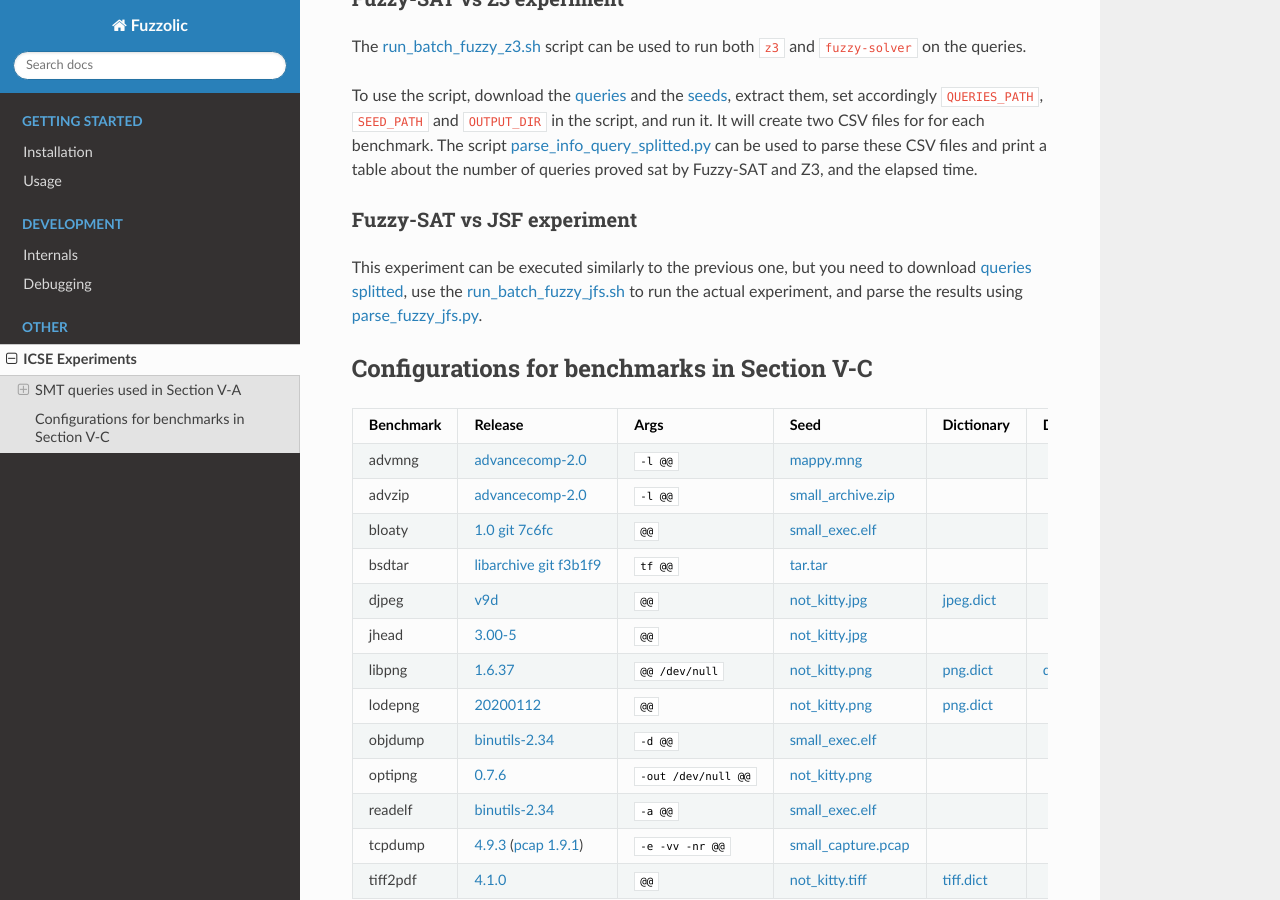
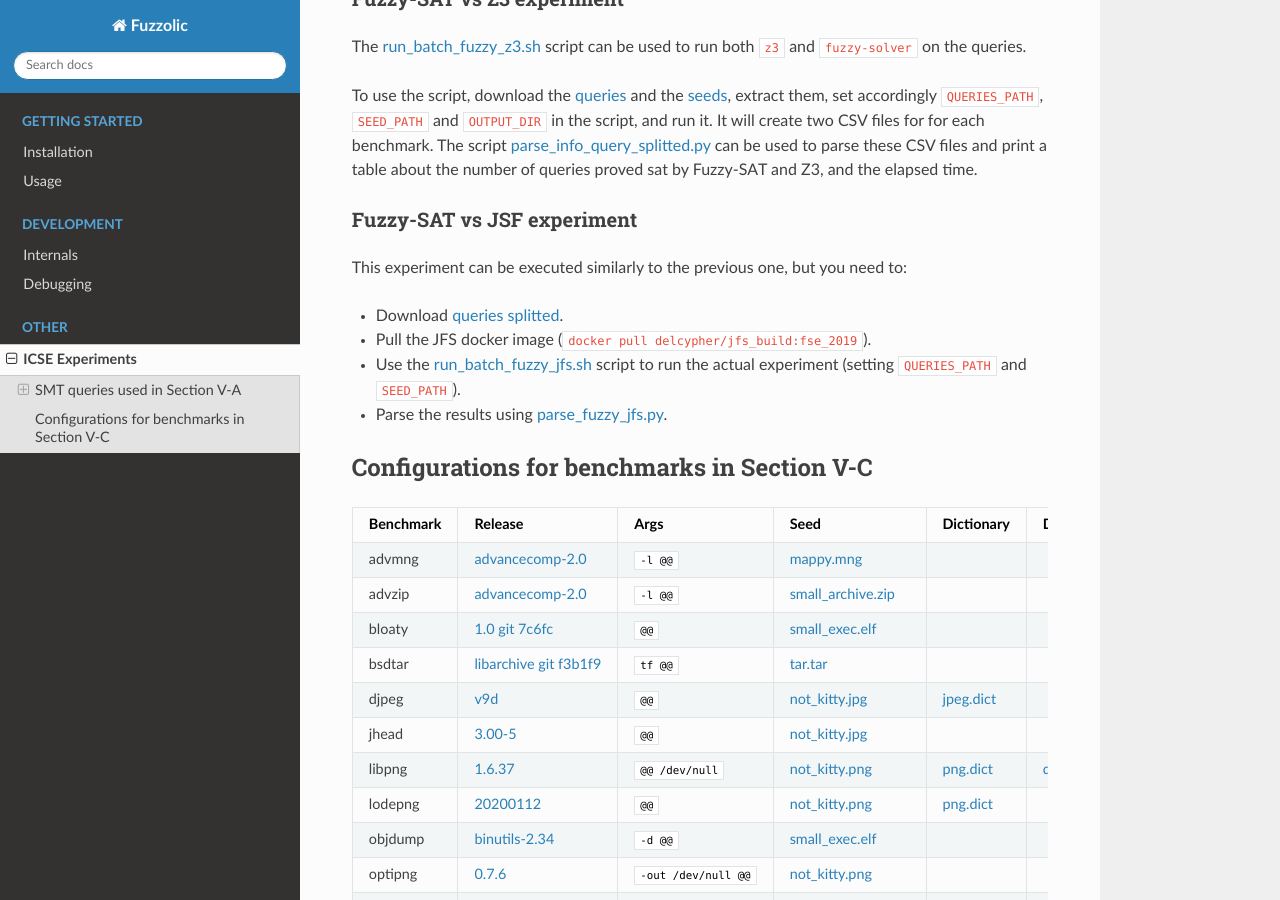
Before and after one commit to season-lab/fuzzolic, a Sphinx documentation site: the page built from docs/icse-experiments.md, in a window 1280 px wide and 900 px high, scrolled down 1132 px. Built offline with Sphinx 7.4.7 and the Read the Docs theme 2.0.0, drawn with Linux system fonts in a browser that asks for light colours.

Commit message:
Update icse-experiments.md

```diff
--- a/docs/icse-experiments.md
+++ b/docs/icse-experiments.md
@@ -37,7 +37,11 @@ To use the script, download the [queries](https://drive.google.com/file/d/1aTBMc
 
 #### Fuzzy-SAT vs JSF experiment
 
-This experiment can be executed similarly to the previous one, but you need to download [queries splitted](https://drive.google.com/file/d/1MirAWRtEZmDubAsQrAUW62Woi5hnCwCy/view?usp=sharing), use the [run_batch_fuzzy_jfs.sh](https://github.com/season-lab/fuzzy-sat/blob/master/scripts/run_batch_fuzzy_jfs.sh) to run the actual experiment, and parse the results using [parse_fuzzy_jfs.py](https://github.com/season-lab/fuzzy-sat/blob/master/scripts/parse_fuzzy_jfs.py).
+This experiment can be executed similarly to the previous one, but you need to:
+- Download [queries splitted](https://drive.google.com/file/d/1MirAWRtEZmDubAsQrAUW62Woi5hnCwCy/view?usp=sharing).
+- Pull the JFS docker image (`docker pull delcypher/jfs_build:fse_2019`).
+- Use the [run_batch_fuzzy_jfs.sh](https://github.com/season-lab/fuzzy-sat/blob/master/scripts/run_batch_fuzzy_jfs.sh) script to run the actual experiment (setting `QUERIES_PATH` and `SEED_PATH`).
+- Parse the results using [parse_fuzzy_jfs.py](https://github.com/season-lab/fuzzy-sat/blob/master/scripts/parse_fuzzy_jfs.py).
 
 ## Configurations for benchmarks in Section V-C
 
```
